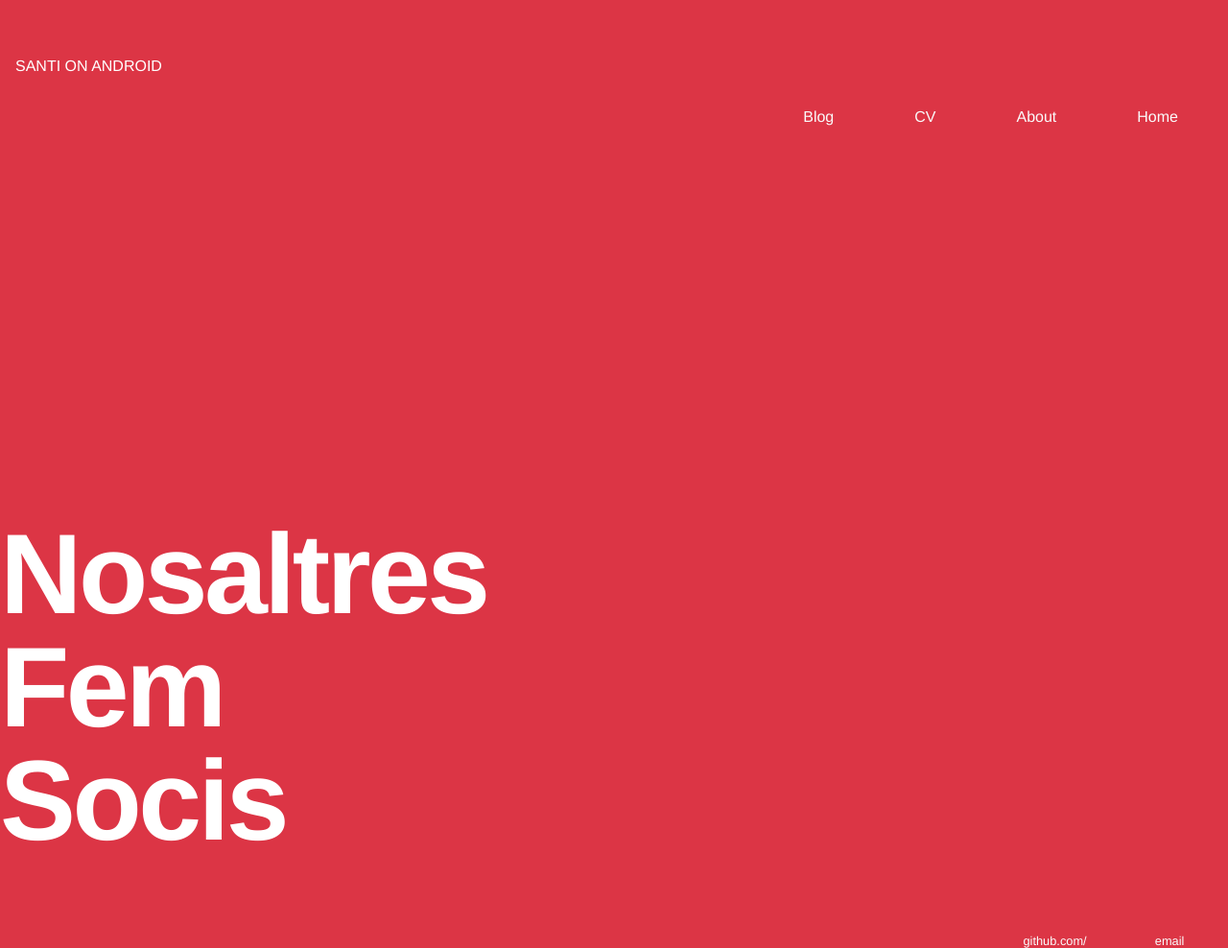
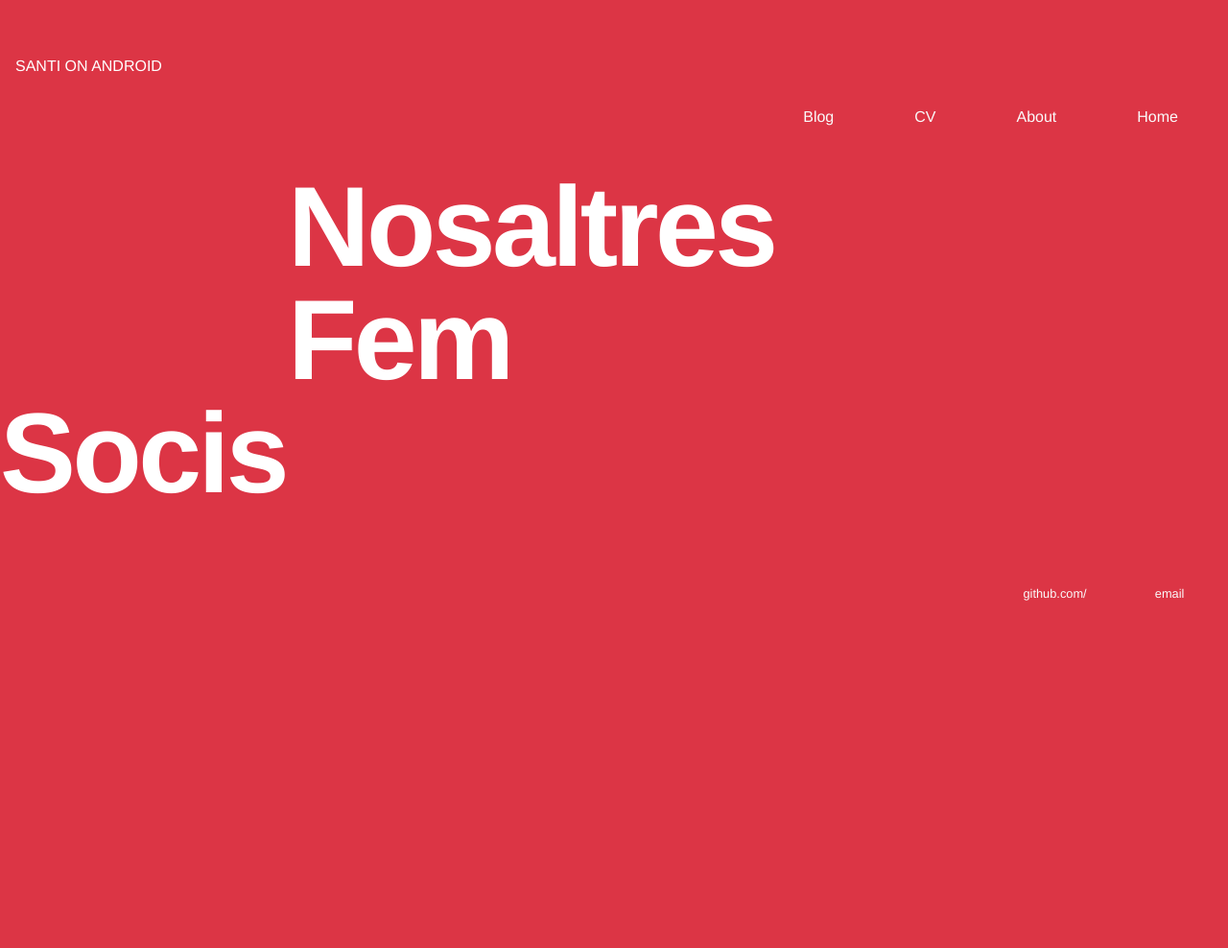
Before and after one commit to SantiOnAndroid/SantiOnAndroid.github.io, a Jekyll site: the page built from index.html, in a window 1280 px wide. Shown: the whole page at 96% size. Built offline with Jekyll 4.4.1, drawn with Linux system fonts in a browser that asks for light colours; some web fonts are replaced; after the commit the page ends 900 px from its top, so only the background shows below that.

Commit message:
modificant titolj

```diff
--- a/css/main.css
+++ b/css/main.css
@@ -14,9 +14,10 @@ body {
 }
 #slide {
 
-    margin-left: 12em;
-    margin-top: 12em;
-
+    clear: left;
+    float:left;
+    vertical-align: baseline;
+    background: transparent;
 
 }
 #icon{
```
